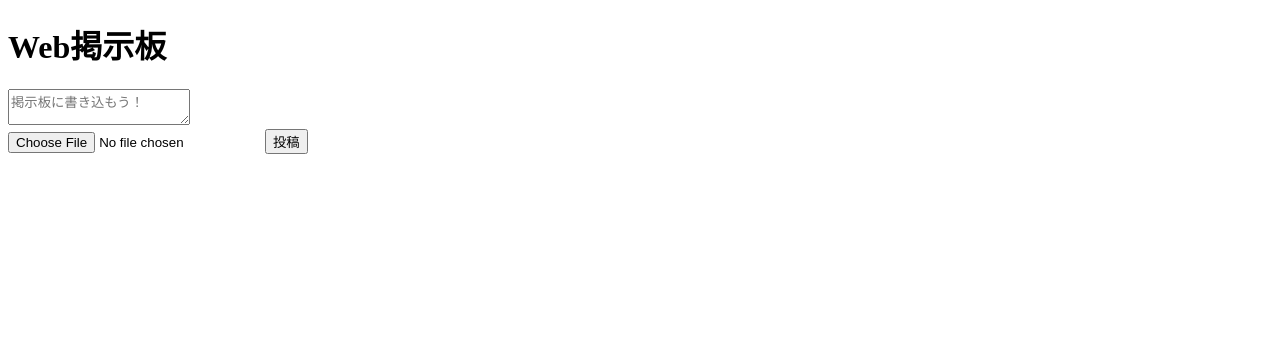
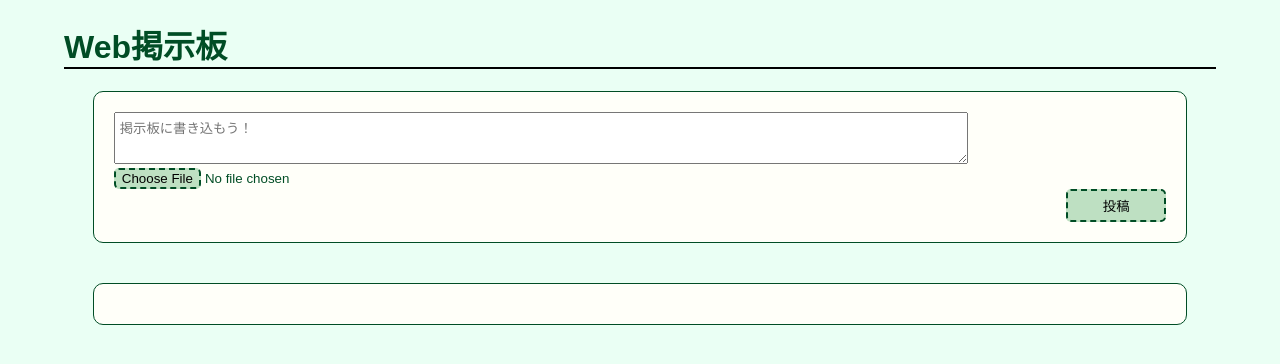
Before and after one commit to UenoMomona/Thursday1-2-homework, a PHP site: page / in a window 1280 px wide. Shown: the top 364 px of the page. Run offline with PHP 8.4, Linux system fonts and the light colour scheme; data that the repository does not hold is empty.

Commit message:
cssかけた

```diff
--- /dev/null
+++ b/public/css/style.css
@@ -0,0 +1,88 @@
+body {
+  font-family: 'メイリオ', 'ヒラギノ角ゴ ProN W3', sans-serif;
+  width: 90%;
+  margin: 10px auto;
+  background-color: #eafff4;
+  color: #004d25;
+}
+
+h1{
+  border-bottom: 2px solid #000;
+}
+
+.wrapper {
+  width: 95%;
+  margin: 10px auto;
+}
+
+dt {
+  display: inline;
+}
+dd.time {
+  display: inline;
+  margin-left: 10px;
+}
+
+.newPost {
+  background-color: #fffff9;
+  padding: 20px;
+  border-radius: 10px;
+  border: 1px solid #004d25;
+}
+.newPost textarea {
+  width: 80%;
+  height: 3em;
+  padding: 5px;
+}
+.newPost input[type="file"]::file-selector-button {
+  border: 2px dashed #004d25;
+  background-color: #bee0c2;
+  cursor: pointer;
+  border-radius: 5px;
+}
+.newPost input[type="file"]::file-selector-button:hover {
+  border: 2px solid #004d25;
+}
+.newPost button{
+  display: block;
+  width: 100px;
+  margin-left: auto;
+  border: 2px dashed #004d25;
+  background-color: #bee0c2;
+  cursor: pointer;
+  border-radius: 5px;
+  padding: 5px 0;
+}
+.newPost button:hover {
+  border: 2px solid #004d25;
+}
+
+.posts {
+  margin-top: 40px;
+  padding: 20px;
+  background-color: #fffff9;
+  border: 1px solid #004d25;
+  border-radius: 10px;
+}
+.posts dl {
+  padding: 10px;
+  margin-top: 20px;
+  border: 2px dashed #004d25;
+  border-radius: 10px;
+}
+
+/* detail */
+h1 a {
+  text-decoration: none;
+  color: #004d25;
+}
+
+.post {
+  border: 2px dashed #004d25;
+  border-radius: 10px;
+  padding: 20px;
+  margin-bottom: 40px;
+}
+h2 {
+  border-bottom: 1px solid #004d25;
+}
--- a/public/index.php
+++ b/public/index.php
@@ -48,25 +48,32 @@ try{
 
 <!DOCTYPE HTML>
 <head>
+  <meta name="viewport" content="width=device-width, initial-scale=1.0">
+  <link href="./css/style.css" rel="stylesheet">
 </head>
 <body>
 <h1>Web掲示板</h1>
+<div class="wrapper">
+  <div class="newPost">
     <form method="POST" action="./index.php" enctype="multipart/form-data">
       <textarea name="body" placeholder="掲示板に書き込もう！"></textarea><br>
       <div id="warning"></div>
       <input type="file" accept="image/*" name="image" id="file">
       <button type="submit" id="submit">投稿</button>
     </form>
+  </div> <!-- newPost --!>
+
+  <div class="posts">
 
     <?php foreach($select as $post): ?>
     <dl>
-  <dt><a href="./detail.php?id=<?= $post['id'] ?>"><?= $post['id'] ?></a><br>
+      <dt><a href="./detail.php?id=<?= $post['id'] ?>"><?= $post['id'] ?></a>
       <?php if(!empty($post['reply_to'])): ?>
         <a href="./detail.php?id=<?= $post['reply_to'] ?>">＞＞<?= $post['reply_to'] ?></a>
       <?php endif ?>
       </dt>
 
-  <dd><?= $post['created_at'] ?> </dd>
+      <dd class="time"><?= $post['created_at'] ?> </dd>
       <dd><?= nl2br(htmlspecialchars($post['body'])) ?><br>
         <?php if(!empty($post['image_filename'])): ?>
           <img src="/image/<?=$post['image_filename'] ?>" style="max-height: 10em;">
@@ -74,6 +81,9 @@ try{
       </dd>
     </dl>
     <?php endforeach ?>
+   </div> <!-- posts --!>
+</div> <!-- wrapper --!>
+
 
 <!-- <script src="./script.js"></script> --!>
 <script>
```
Also changed, not shown: public/detail.php (+12 -2 lines). Lines whose indentation alone changed are shown as unchanged.
